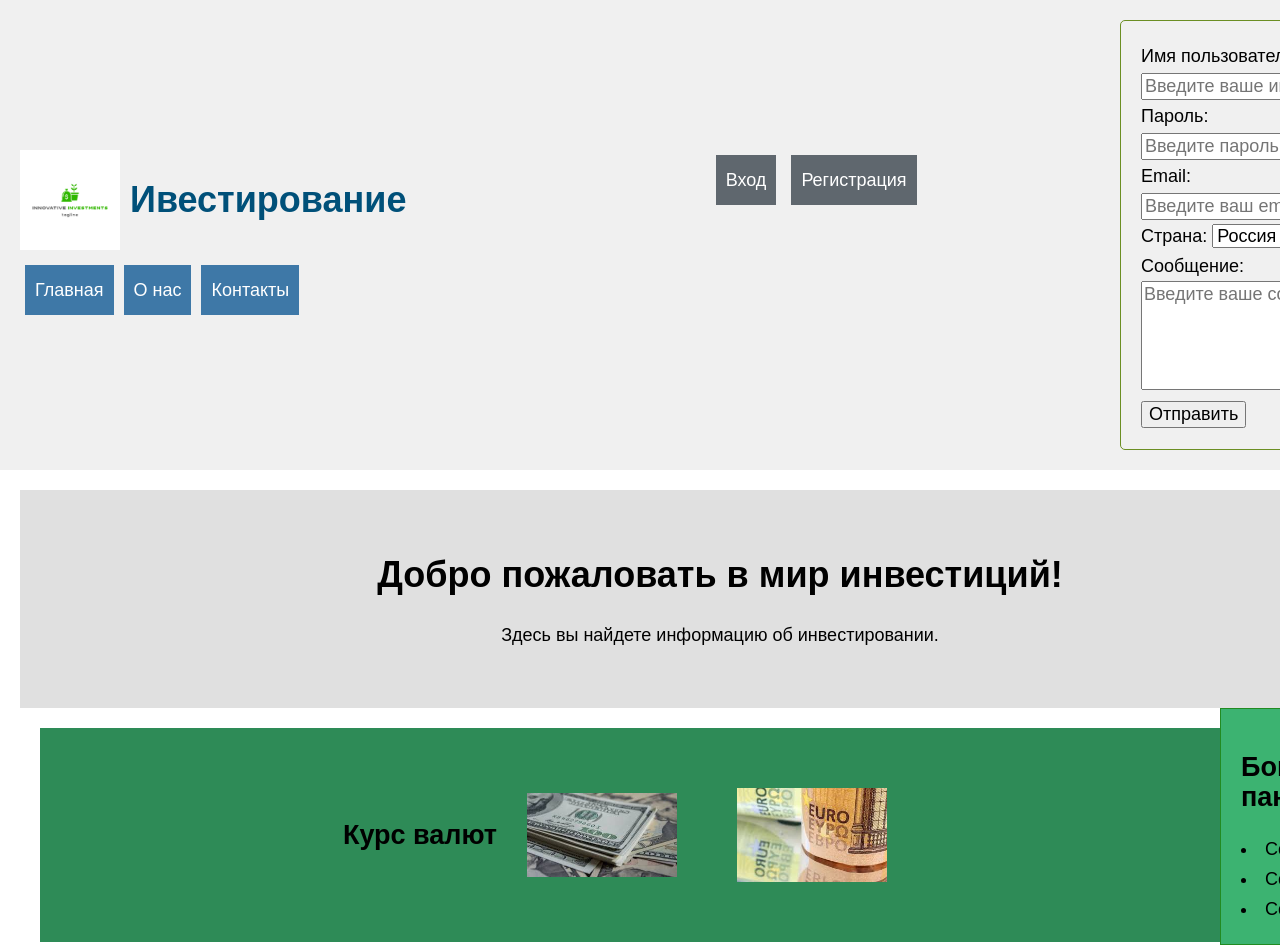
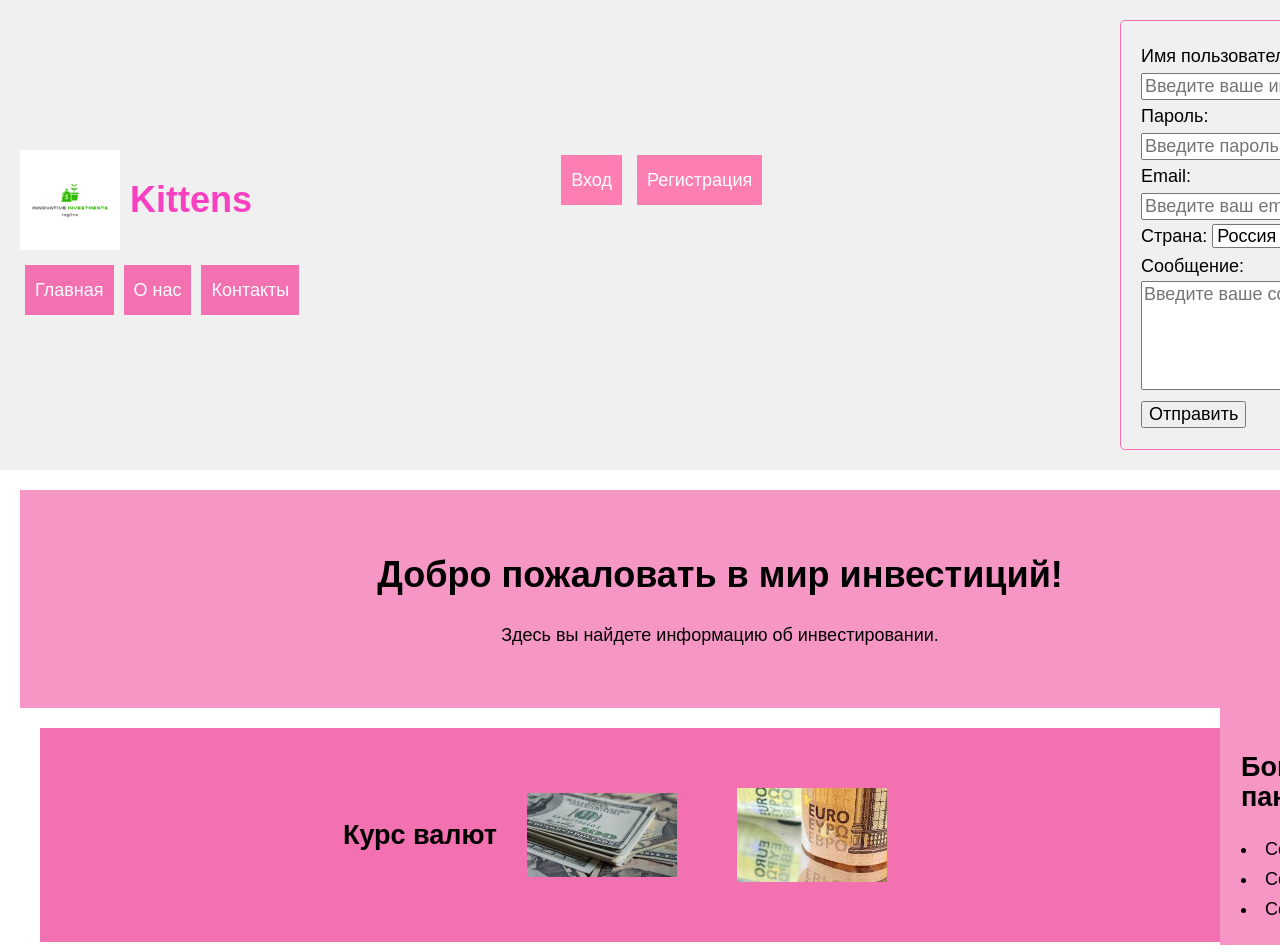
Before and after one commit to Dariato14/project1, a plain HTML site: page index.html in a window 1280 px wide. Shown: the top 952 px of the page. Drawn offline with Linux system fonts and the light colour scheme.

Commit message:
Add files via upload

```diff
--- a/index.html
+++ b/index.html
@@ -20,7 +20,7 @@
 
         <div class="header__logo-wrap" href="index.html">
             <img class="header__logo" src="images/logo.png" alt="логотип сайта" width="100">
-            <h1 class="header__title">Ивестирование</h1>
+            <h1 class="header__title">Kittens</h1>
         </div>
         <div class="header__buttons">
             <a class="header__button" href="#">Вход</a>
--- a/styles/header.css
+++ b/styles/header.css
@@ -9,7 +9,7 @@
     display: block;
     padding: 10px;
     margin: 5px;
-    background-color: rgb(62, 120, 167);
+    background-color: rgb(196, 13, 98);
     color: rgb(255, 255, 255);
     text-decoration: none;
    }
@@ -20,7 +20,7 @@
    }
    .header__logo-wrap{
     text-decoration: none;
-    color: rgb(0, 80, 121);
+    color: rgba(248, 16, 179, 0.781);
    }
    .header__title{
     margin: 0;
@@ -29,7 +29,7 @@
     display: inline-block;
      padding: 10px;
      margin: 5px;
-     background-color: rgb(95, 103, 110);
+     background-color: rgb(252, 126, 179);
      color: rgb(255, 255, 255);
      text-decoration: none;
     }
@@ -51,3 +51,27 @@
         gap: 10px;
         justify-content: space-between;
     }
+    .header__button {
+        transition: background-color 0.3s,
+        color 0.3s;
+       }
+       .header__button:hover {
+        background-color: #f370b1;
+        color: #ffffff;
+       }
+       .header__button:active {
+        background-color: #f370b1;
+        color: #ffffff;
+       }
+       .menu__link {
+        transition: background-color 0.3s,
+        color 0.3s;
+       }
+       .menu__link {
+        background-color: #f370b1;
+        color: #ffffff;
+       }
+       .menu__link {
+        background-color: #f370b1;
+        color: #ffffff;
+       }
--- a/styles/main.css
+++ b/styles/main.css
@@ -7,7 +7,7 @@
     flex-shrink: 0;
    }
    .about{
-    background-color: rgb(62, 120, 167);
+    background-color: rgb(247, 133, 196);
      color: rgb(255, 255, 255);
      padding: 10px;
     }
--- /dev/null
+++ b/styles/media.css
@@ -0,0 +1,8 @@
+@media only screen and (max-width: 768px) {
+    /*тут обращение к классам*/
+    }
+@media only screen and (max-width: ЧИСЛОpx) {
+    .container {
+     max-width: 100%;
+    }
+    }
--- a/styles/style.css
+++ b/styles/style.css
@@ -10,13 +10,14 @@
 @import "footer.css";
 /* Подключение стилей относящихся к main */
 @import "main.css";
+@import "media.css";
 
 .exchange {
     display: flex;
     align-items: center;
     text-align: center;
     padding: 40px 0;
-    background-color: #2E8B57;
+    background-color: #f370b1;
     justify-content: center;
     flex-wrap: wrap;
     margin: 20px;
@@ -27,7 +28,7 @@
     align-items: center;
     text-align: center;
     padding: 40px 0;
-    background-color: #2E8B57;
+    background-color: #f370b1;
     justify-content: center;
     flex-wrap: wrap;
     margin: 20px;
@@ -68,7 +69,7 @@ main {
 .hero {
     text-align: center;
     padding: 40px 0;
-    background-color: #e0e0e0;
+    background-color: #f596c5;
 }
 
 .hero h2 {
@@ -80,14 +81,14 @@ aside {
     width: 200px;
     flex: 1;
     padding: 20px;
-    border: 1px solid #228B22;
-    background-color: #3CB371;
+    border: 1px solid #f596c5;
+    background-color: #f596c5;
     box-sizing: border-box;
 }
 
 form {
     width: 300px;
     padding: 20px;
-    border: 1px solid #6B8E23;
+    border: 1px solid #f370b1;
     border-radius: 5px;
 }
```
